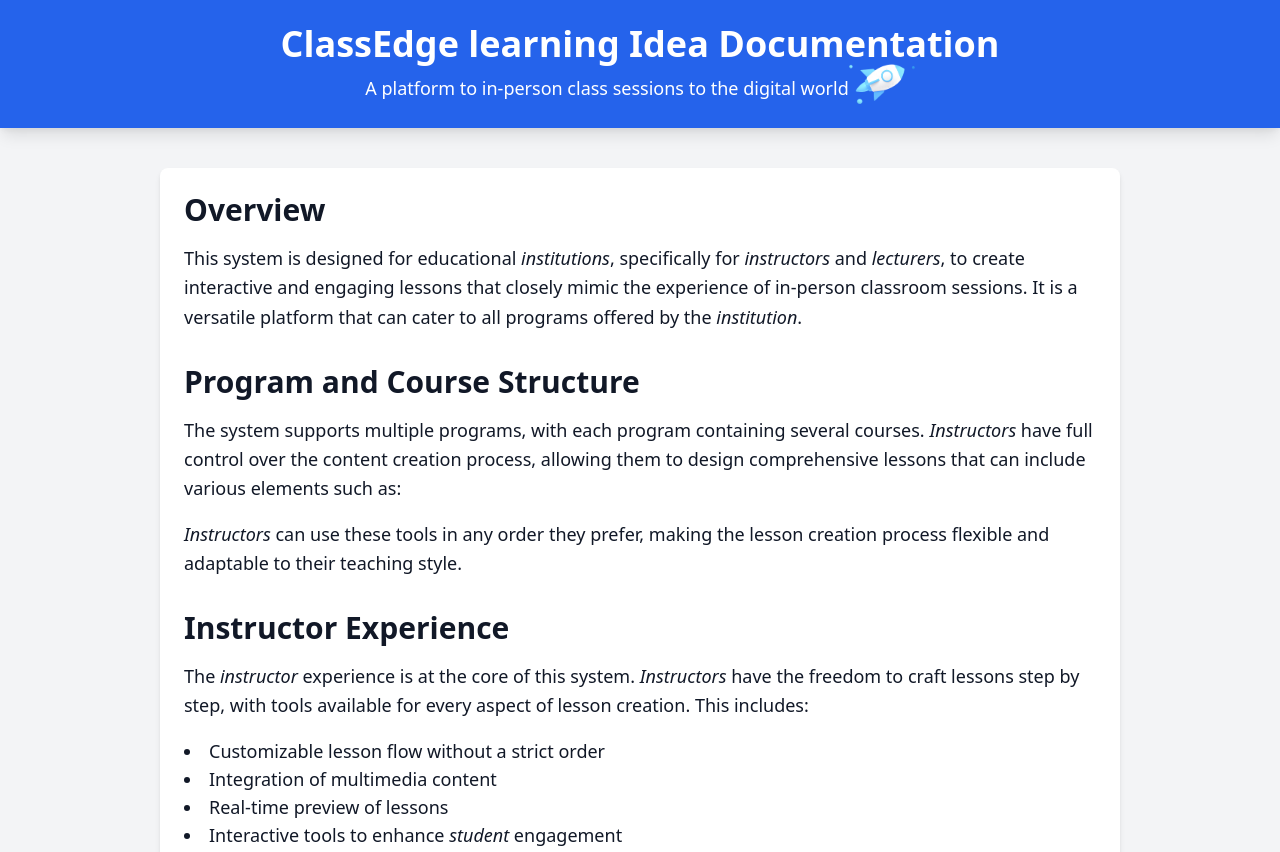
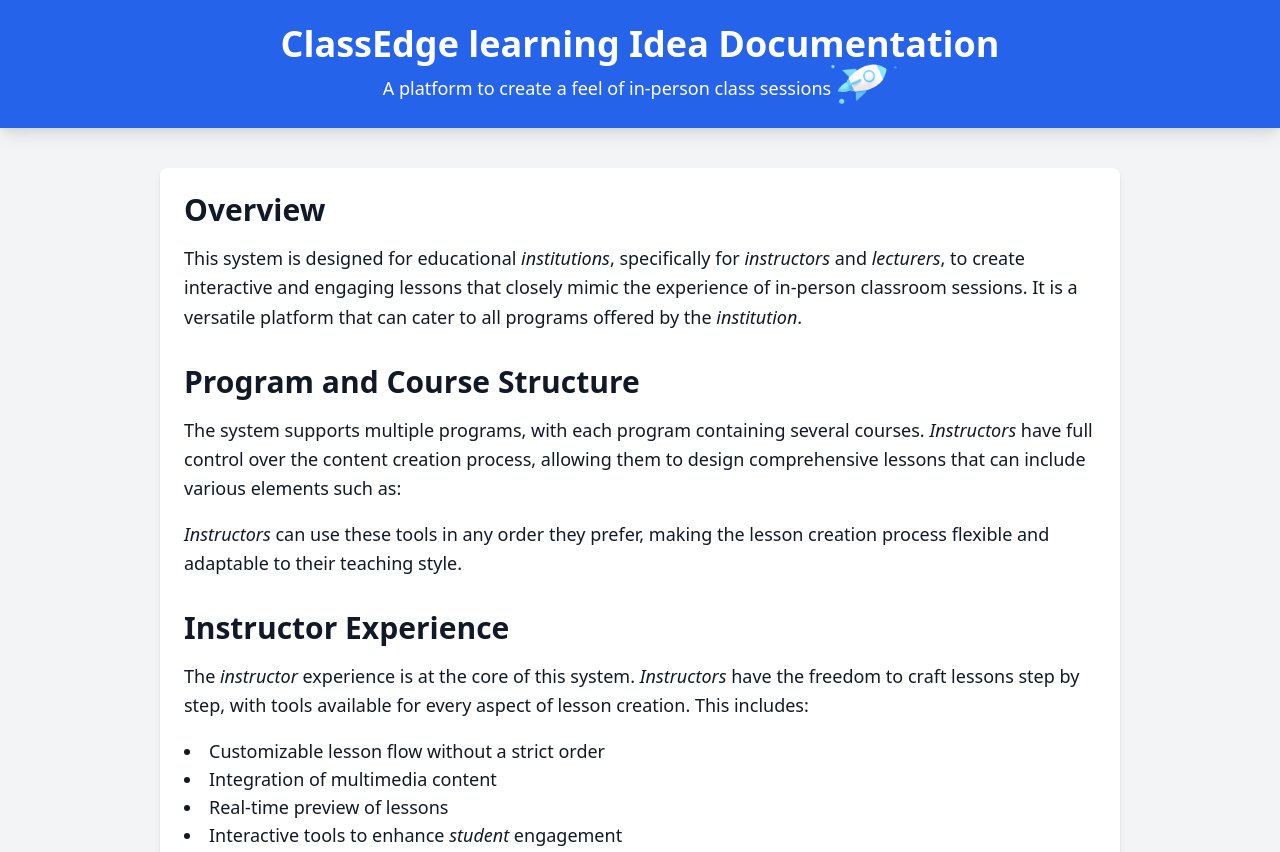
Before and after one commit to codeDeSyntax/classEdge, a plain HTML site: page index.html in a window 1280 px wide. Shown: the top 852 px of the page. Drawn offline with nearby package versions, Linux system fonts and the light colour scheme.

Commit message:
miniedits

```diff
--- a/index.html
+++ b/index.html
@@ -11,14 +11,14 @@
   </head>
   <body class="bg-gray-100 text-gray-900">
     <!-- Header Section -->
-    <header class="bg-blue-600 text-white py-6 shadow-lg">
+    <header class="bg-blue-600 text-white py-6 shadow-lg px-3">
       <div class="container mx-auto text-center">
         <h1 class="text-xl md:text-4xl font-bold">
           ClassEdge learning Idea Documentation
         </h1>
         <span class="flex justify-center items-center">
           <p class="mt-2 text-lg">
-            A platform to in-person class sessions to the digital world
+            A platform to create a feel of in-person class sessions
           </p>
           <img src="kickstart.png" alt="" class="h-10" />
         </span>
```
